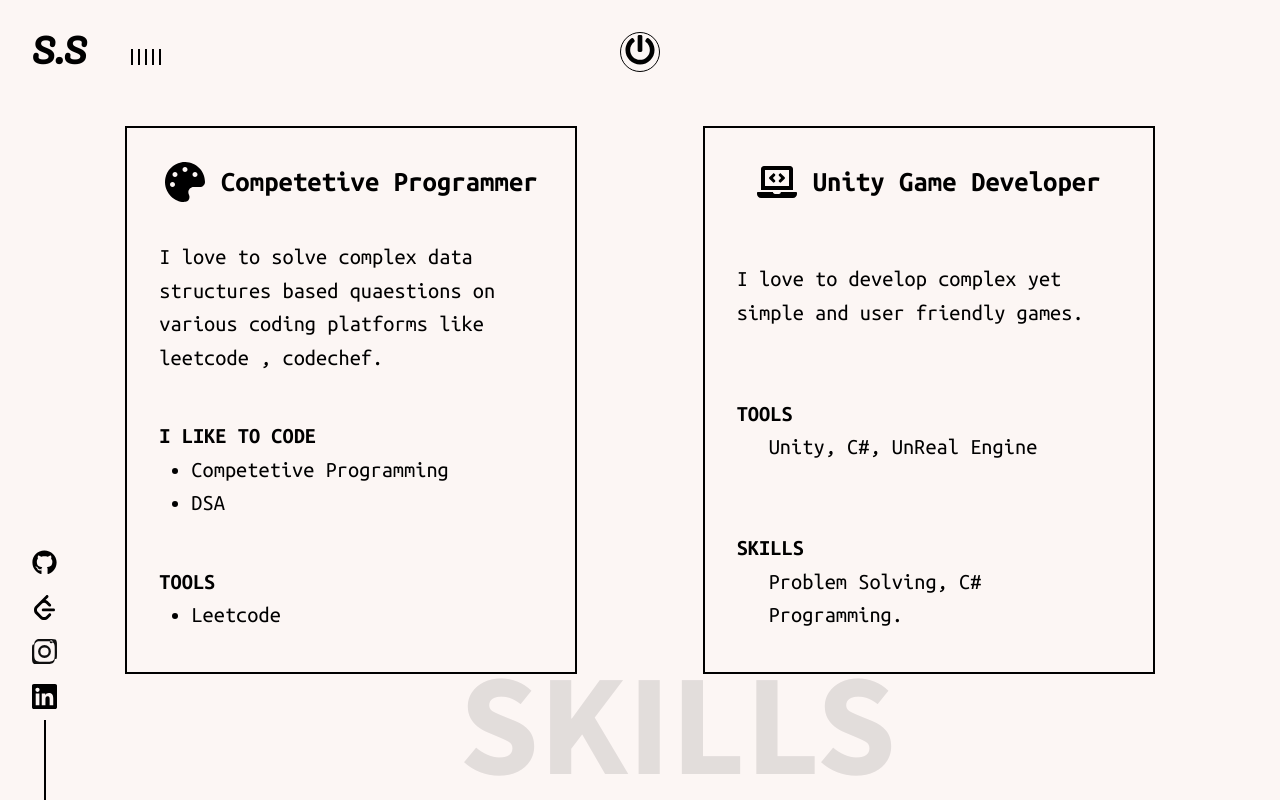
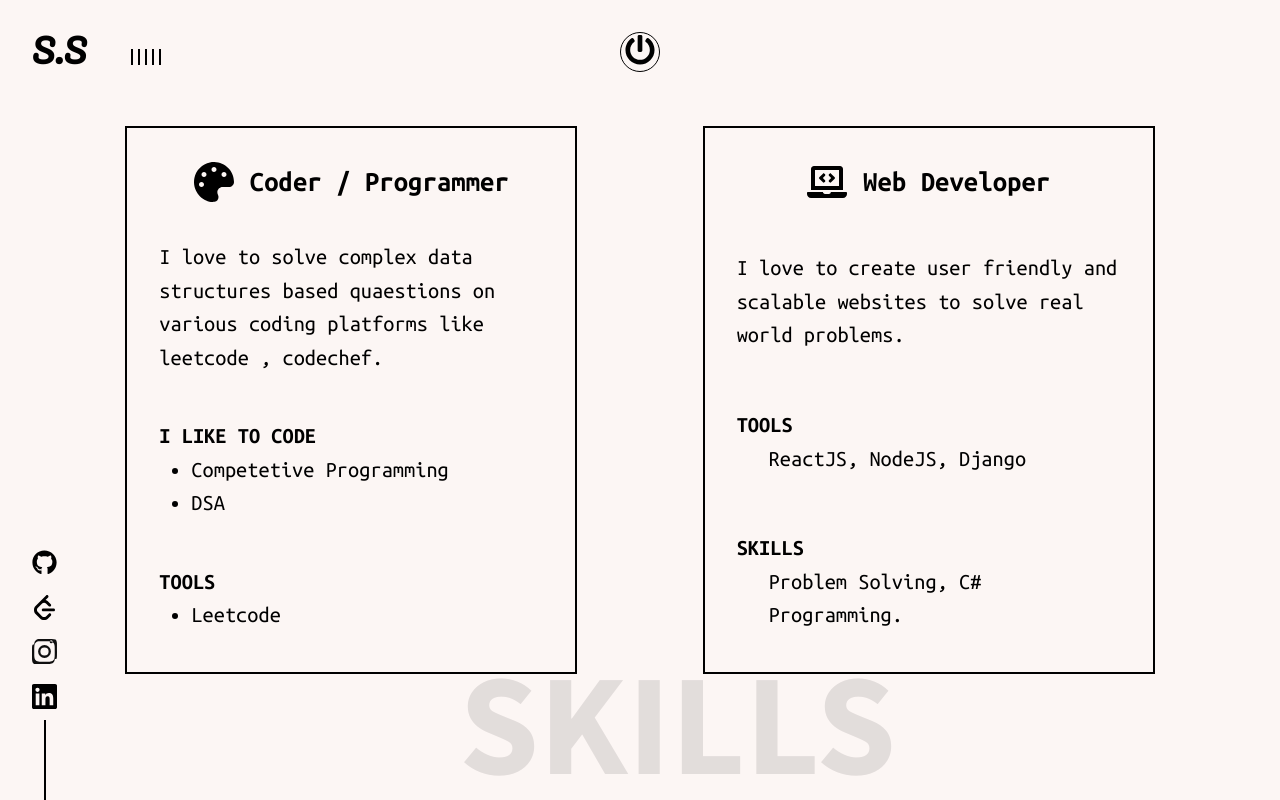
Before and after one commit to erenyeager101/portfolio-KunalSonne, a React (Create React App) app: page /skills in a window 1280 px wide. Built offline with nearby package versions, Linux system fonts and the light colour scheme.

Commit message:
Update MySkillsPage.js

```diff
--- a/src/components/MySkillsPage.js
+++ b/src/components/MySkillsPage.js
@@ -93,7 +93,7 @@ const MySkillsPage = () => {
 <ParticleComponent theme='light' />
             <Main>
 <Title>
-    <Design width={40} height={40} /> Competetive Programmer
+    <Design width={40} height={40} /> Coder / Programmer
 </Title>
 <Description>
 I love to solve complex data structures based quaestions on various coding platforms like leetcode , codechef.
@@ -122,15 +122,15 @@ I love to solve complex data structures based quaestions on various coding platf
             </Main>
             <Main>
 <Title>
-    <Develope width={40} height={40} /> Unity Game Developer
+    <Develope width={40} height={40} /> Web Developer
 </Title>
 <Description>
-I love to develop complex yet simple and user friendly games.
+I love to create user friendly and scalable websites to solve real world problems.
 </Description>
 <Description>
 <strong>Tools</strong>
 <p>
-Unity, C#, UnReal Engine
+ReactJS, NodeJS, Django
 </p>
 </Description>
 <Description>
```
